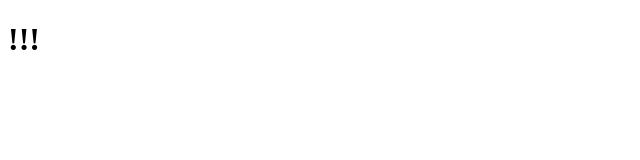
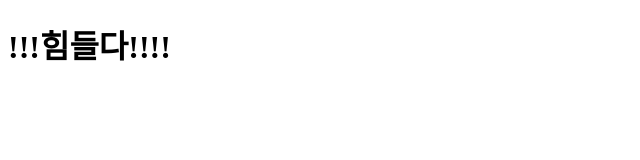
Before and after one commit to KangKuiJeong/Project_9394, a plain HTML site: page testGitProject/index.html in a window 1280 px wide. Shown: the whole page, without its empty margins (0-640 px from the left). Drawn offline with Linux system fonts and the light colour scheme.

Commit message:
인덱스 바뀜 힘들다로

```diff
--- a/testGitProject/index.html
+++ b/testGitProject/index.html
@@ -1,10 +1,10 @@
 <!DOCTYPE html>
 <html>
 <head>
-<meta charset="EUC-KR">
+<meta charset="UTF-8">
 <title>Insert title here</title>
 </head>
 <body>
-<h1>!!!</h1>
+<h1>!!!힘들다!!!!</h1>
 </body>
 </html>
```
